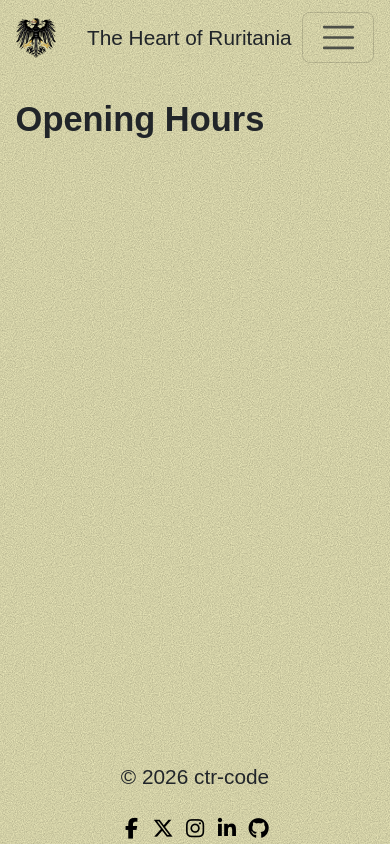
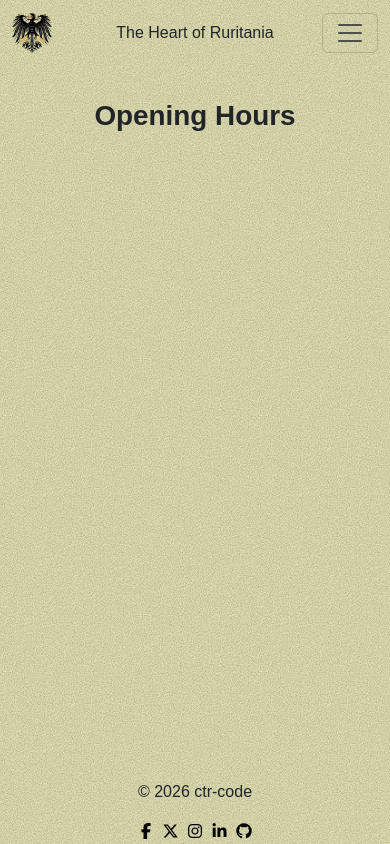
Before and after one commit to ctr-code/heart-of-ruritania, a Django app: template reservations/templates/reservations/hours.html in a window 390 px wide. Run offline with Django 5.2, Linux system fonts and the light colour scheme; the template is opened without the code that fills it, so the values that code supplies are empty; some libraries are stand-ins or nearby versions; some web fonts are replaced.

Commit message:
Make hours page responsive

```diff
--- a/reservations/templates/reservations/hours.html
+++ b/reservations/templates/reservations/hours.html
@@ -4,19 +4,16 @@
 {% block head_title %}Opening Hours - The Heart of Ruritania{% endblock %}
 
 {% block main %}
-<section class="container">
-    <div class="row">
-        <div class="col-12">
+<section class="d-flex justify-content-center">
+    <div>
+        <h1>Opening Hours</h1>
 
-            <h1>Opening Hours</h1>
-
-            <table id="hours_table">{% for day in days %}
-                <tr>
-                    <td>{{ day.date }}</td>{% for range in day.ranges %}
-                    <td{% if day.ranges|length == 1 %} colspan="2"{% endif %}>{{ range }}</td>{% endfor %}
-                </tr>{% endfor %}
-            </table>
-        </div>
+        <table id="hours_table" class="mx-auto">{% for day in days %}
+            <tr>
+                <td>{{ day.date }}</td>{% for range in day.ranges %}
+                <td{% if day.ranges|length == 1 %} colspan="2" {% endif %}>{{ range }}</td>{% endfor %}
+            </tr>{% endfor %}
+        </table>
     </div>
 </section>
 {% endblock %}
--- a/static/css/style.css
+++ b/static/css/style.css
@@ -10,11 +10,6 @@
     --highlight-colour-light: #7a9fc2; /* light blue */
     --bookable-colour: rgb(207, 237, 247);
     --booked-colour: rgb(170, 247, 170);
-}
-
-html {
-    /* TODO: Not for mobile: */
-    font-size: 130%;
 }
 
 body {
@@ -57,12 +52,12 @@ main {
 /* Home page */
 
 #hero {
-  position: relative;
-  min-height: 70vh;
-  overflow: hidden;
-  background-image: url('/static/images/kohlwurst.webp');
-  background-size: cover;
-  background-position:60% 90%;
+    position: relative;
+    min-height: 70vh;
+    overflow: hidden;
+    background-image: url('/static/images/kohlwurst.webp');
+    background-size: cover;
+    background-position: 60% 90%;
 }
 
 /* Menu */
@@ -135,10 +130,6 @@ main {
 }
 
 /* Slots */
-/*.slot-open {
-    color: green;
-}*/
-
 
 #slot-table {
     border-collapse: separate;
@@ -178,3 +169,24 @@ main {
 .slot-open {
     background-color: var(--bookable-colour);
 }
+
+/* The very smallest screens */
+@media screen and (max-width: 395px) {
+    #hours_table {
+        font-size: 15px;
+    }
+}
+
+/* Everything but the tiniest screens */
+@media screen and (min-width: 396px) {
+}
+
+/* Medium devices, tablets and up */
+@media screen and (min-width: 768px) {
+    html {
+        font-size: 130%;
+    }
+}
+
+/* Large devices, small laptops and up */
+@media screen and (min-width: 992px) {}
```
